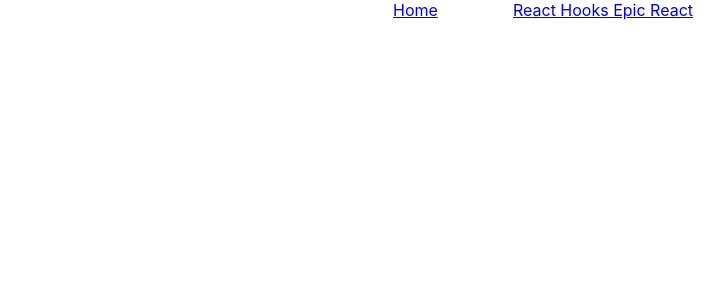
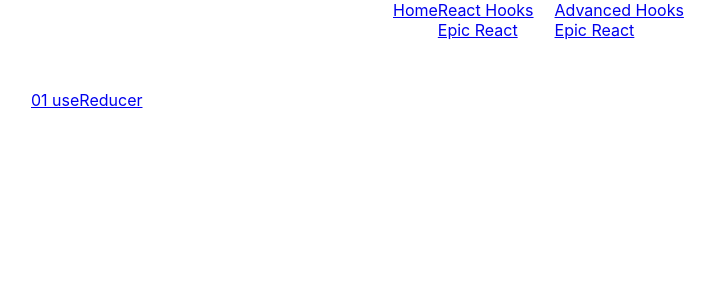
Before and after one commit to MareikeW/react_notizen, a React (Create React App) app: page /advanced-hooks-er in a window 1280 px wide. Shown: the top 300 px of the page, without its empty margins (97-821 px from the left). Built offline with nearby package versions, Linux system fonts and the light colour scheme.

Commit message:
notizen useReducer 01

```diff
--- /dev/null
+++ b/src/Advanced_Hooks_ER/Advanced_Hooks_ER_Router.js
@@ -0,0 +1,37 @@
+import {BrowserRouter as Router, Switch, Route, Link} from "react-router-dom";
+import UseReducer01 from "./useReducer01";
+
+// Unser Menü für sämtliche React Hooks Aufgaben
+function AdvancedHooksER() {
+  const navStyles = {
+    width: 80 + "%",
+    margin: "50px auto"
+  }
+
+  return (
+    <div className="App">
+      <Router>
+        <nav>
+            <ul style={navStyles}>
+
+              <li>
+                <Link to="/01-useReducer">01 useReducer</Link>
+              </li>
+
+
+
+            </ul>
+          </nav>
+        <Switch>
+          <Route path="/01-useReducer">
+            <UseReducer01 />
+          </Route>
+
+
+        </Switch>
+      </Router>
+    </div>
+  );
+}
+
+export default AdvancedHooksER;
--- /dev/null
+++ b/src/Advanced_Hooks_ER/UseReducer01.js
@@ -0,0 +1,19 @@
+import * as React from 'react';
+
+// 1. Argument: aktueller Wert von count
+// 2. Argument: Wert, der an setCount weitergeben wird
+const countReducer = (state, newState) => newState;
+
+function Counter({initialCount = 0, step = 1}) {
+  // const [count, setCount] = React.useState(initialCount); --> useState
+  const [count, setCount] = React.useReducer(countReducer, initialCount);
+
+  const increment = () => setCount(count + step);
+  return <button onClick={increment}>{count}</button>;
+}
+
+function UseReducer01() {
+  return <Counter />
+}
+
+export default UseReducer01;
--- a/src/App.js
+++ b/src/App.js
@@ -1,6 +1,7 @@
 import './App.css';
 import {BrowserRouter as Router, Switch, Route, Link} from "react-router-dom";
-import ReactHooksER from "./React_Hooks_ER/React_Hooks_ER_Router"
+import ReactHooksER from "./React_Hooks_ER/React_Hooks_ER_Router";
+import AdvancedHooksER from './Advanced_Hooks_ER/Advanced_Hooks_ER_Router';
 
 function App() {
   return (
@@ -14,12 +15,19 @@ function App() {
               <li>
                 <Link to="/react-hooks-er">React Hooks Epic React</Link>
               </li>
+              <li>
+                <Link to="/advanced-hooks-er">Advanced Hooks Epic React</Link>
+              </li>
 
             </ul>
           </nav>
         <Switch>
           <Route path="/react-hooks-er">
             <ReactHooksER />
+          </Route>
+
+          <Route path="/advanced-hooks-er">
+            <AdvancedHooksER />
           </Route>
         </Switch>
       </Router>
```
Also changed, not shown: src/Advanced_Hooks_ER/advanced_hooks_notizen.md (added, +15 -0 lines).
